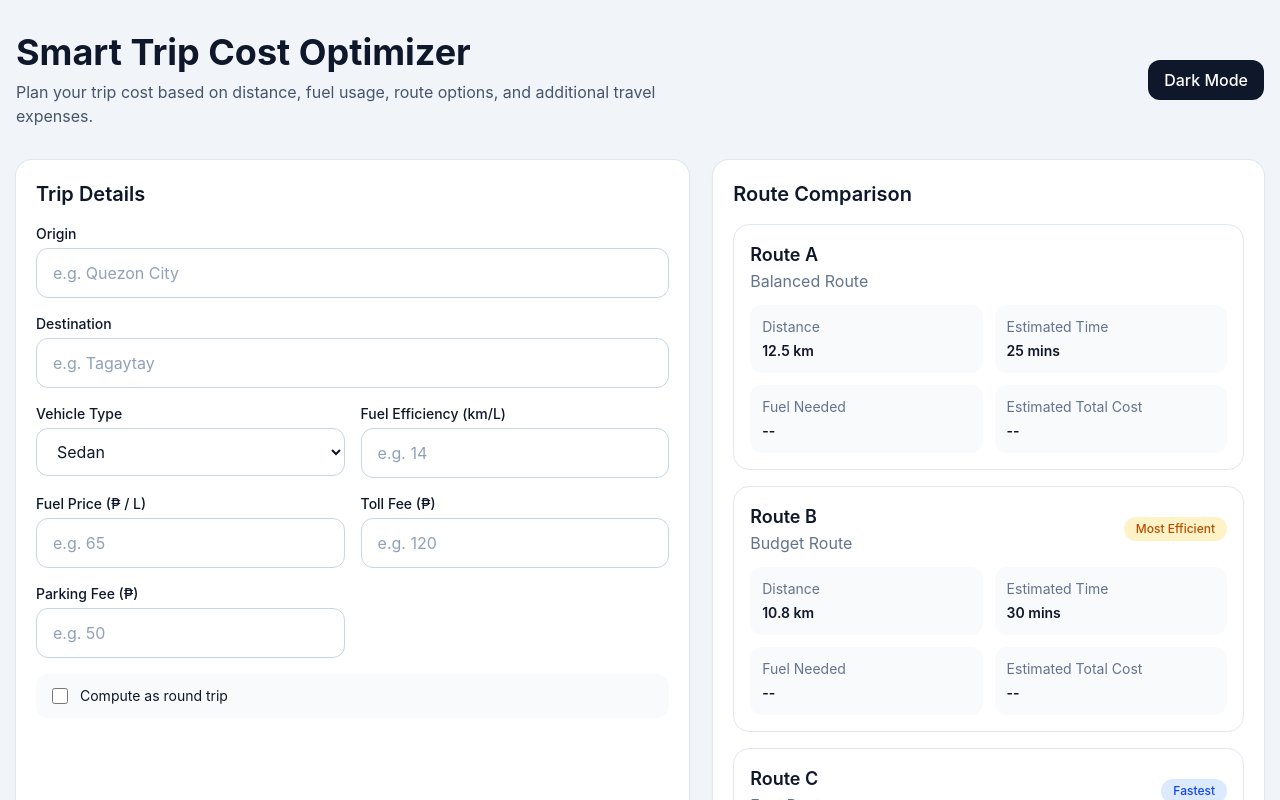
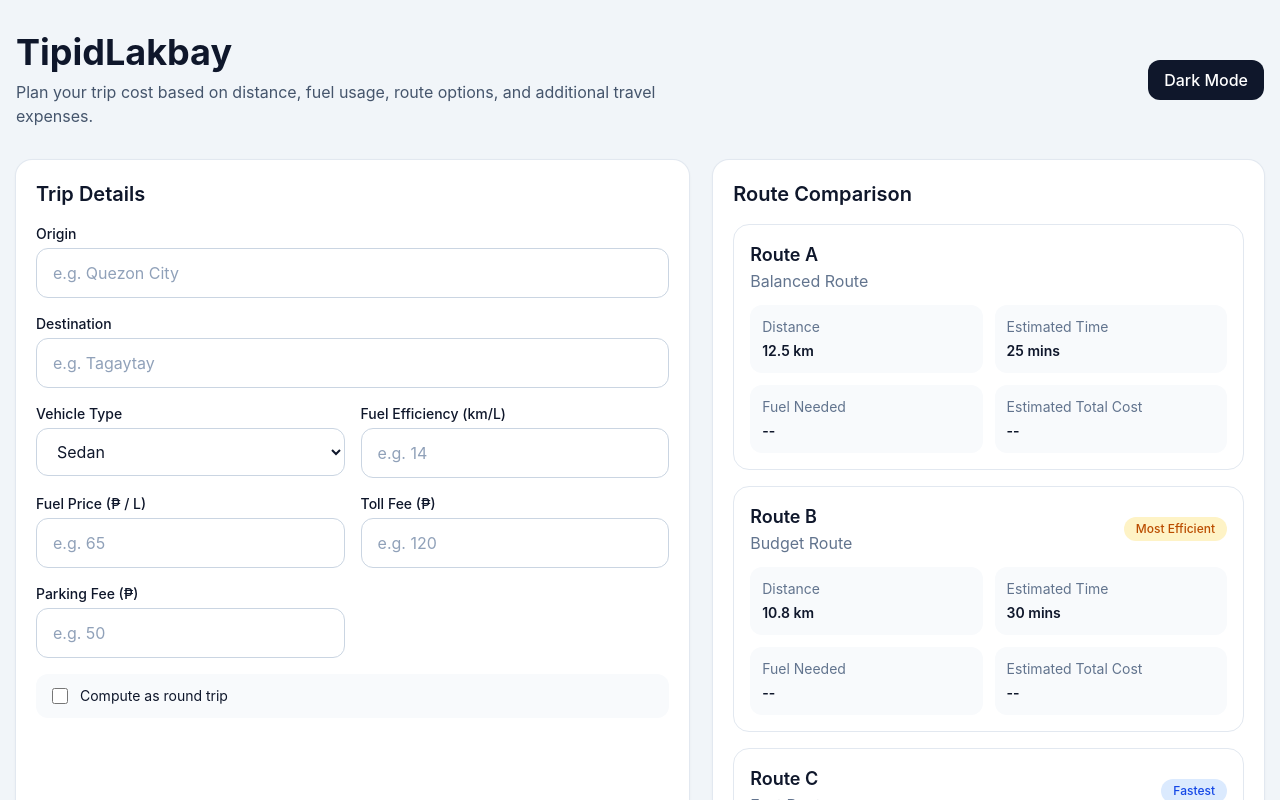
Before and after one commit to robraymundo/tipidlakbay, a React (Vite) app: page / in a window 1280 px wide. Shown: the top 800 px of the page. Built offline with nearby package versions, Linux system fonts and the light colour scheme.

Commit message:
Update Title

```diff
--- a/src/App.jsx
+++ b/src/App.jsx
@@ -83,7 +83,7 @@ function App() {
         <div className="mb-8 flex flex-col gap-4 md:flex-row md:items-center md:justify-between">
           <div>
             <h1 className="text-3xl font-bold md:text-4xl">
-              Smart Trip Cost Optimizer
+              TipidLakbay
             </h1>
             <p
               className={`mt-2 max-w-2xl ${
```
